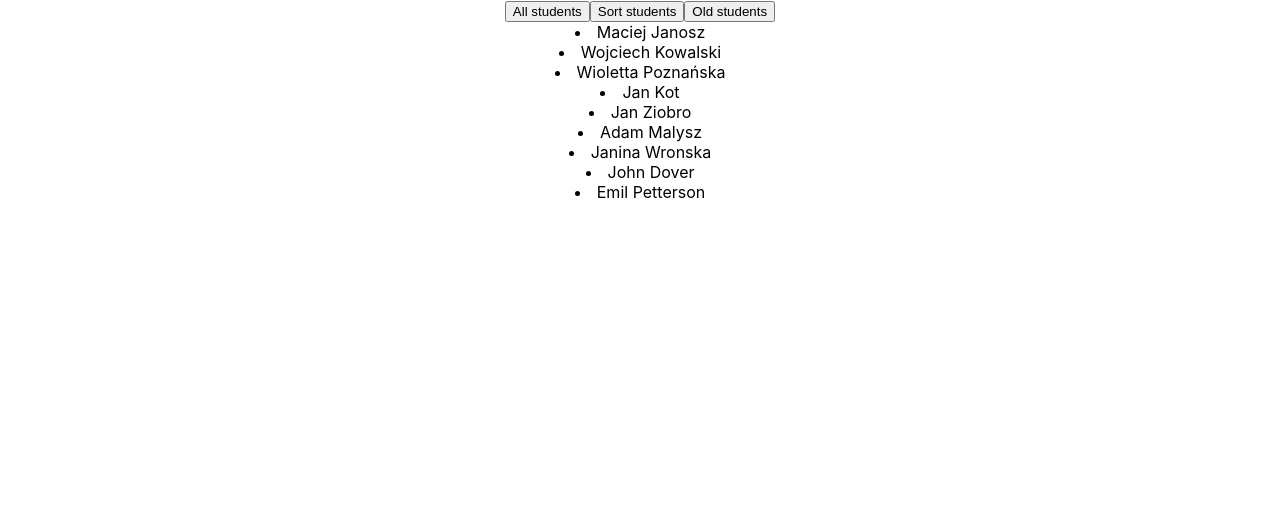
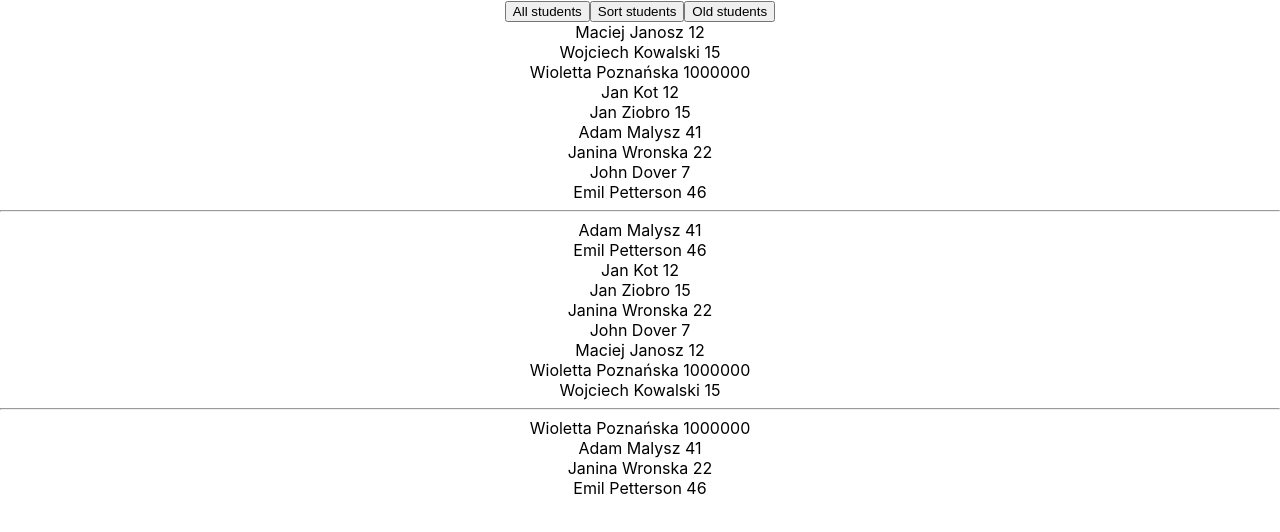
Before and after one commit to bartoszluka/react_lab1, a React (Create React App) app: page / in a window 1280 px wide. Shown: the top 532 px of the page. Built offline with nearby package versions, Linux system fonts and the light colour scheme.

Commit message:
3 arrays displayed

```diff
--- a/src/studentList.js
+++ b/src/studentList.js
@@ -10,7 +10,7 @@ function AllStudents() {
                     <div key={key}>
                         {teacher.students.map((student, key) => (
                             <li key={key}>
-                                <span>{student.name} </span>
+                                {student.name}
                             </li>
                         ))}
                     </div>
@@ -20,13 +20,40 @@ function AllStudents() {
     );
 }
 
+function DisplayStudent(props){
+    return(
+        <div>
+            <span>{props.name} {props.age}</span>
+        </div>
+    );
+}
 export default function StudentList() {
+    const tmp = data.map(teacher => teacher.students);
+    const allStudents = [].concat.apply([], tmp);
+
+    function CompareAge(s1,s2){
+        if(s1.name>s2.name) return 1;
+        if(s1.name<s2.name) return -1;
+        return 0;
+    }
+    const sortedStudents = [...allStudents];
+    sortedStudents.sort(CompareAge);
+
+    function oldStudentsFilter(num){
+        return num>20;
+    }
+    const oldStudents = allStudents.filter((student) => oldStudentsFilter(student.age));
+
     return (
         <div>
             <button onClick={AllStudents}>All students</button>
             <button>Sort students</button>
             <button>Old students</button>
-            {AllStudents()}
+            {allStudents.map(student => DisplayStudent(student))}
+            <hr/>
+            {sortedStudents.map(student => DisplayStudent(student))}
+            <hr/>
+            {oldStudents.map(student => DisplayStudent(student))}
         </div>
     );
 }
```
